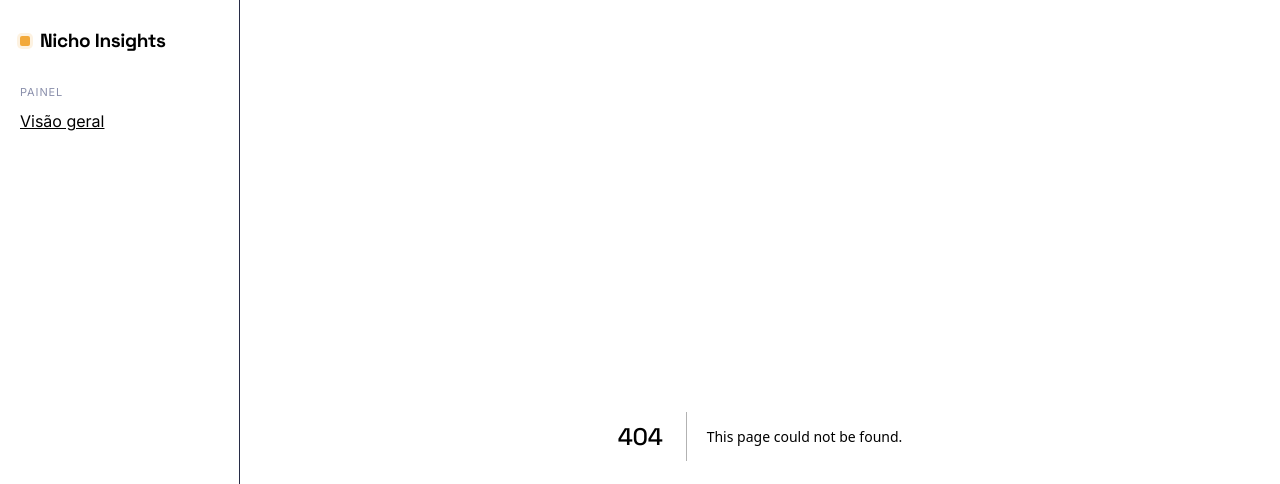
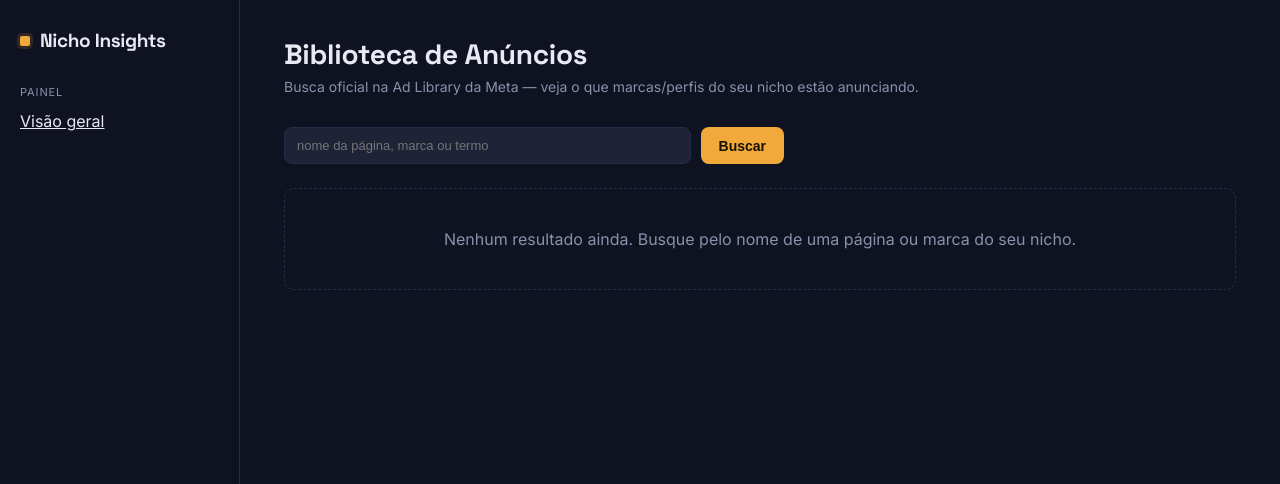
Before and after one commit to telesouttax/igspy, a Next.js app in the folder web/: page /dashboard/ads-library in a window 1280 px wide. Before the commit this address had no page. Shown: the top 484 px of the page. Built offline with nearby package versions, Linux system fonts and the light colour scheme.

Commit message:
Add AdsLibraryPage component for ad search

```diff
--- /dev/null
+++ b/web/app/dashboard/ads-library/page.tsx
@@ -0,0 +1,100 @@
+"use client";
+
+import { useState } from "react";
+
+export default function AdsLibraryPage() {
+  const [query, setQuery] = useState("");
+  const [status, setStatus] = useState<"idle" | "loading" | "error">("idle");
+  const [error, setError] = useState("");
+  const [results, setResults] = useState<any[]>([]);
+
+  async function handleSearch(e: React.FormEvent) {
+    e.preventDefault();
+    if (!query.trim()) return;
+    setStatus("loading");
+    setError("");
+    try {
+      const res = await fetch("/api/ads-library/search", {
+        method: "POST",
+        headers: { "Content-Type": "application/json" },
+        body: JSON.stringify({ query, countries: ["BR"] }),
+      });
+      const data = await res.json();
+      if (!res.ok) throw new Error(data.erro || "Falha na busca.");
+      setResults(data.results ?? []);
+      setStatus("idle");
+    } catch (err: any) {
+      setStatus("error");
+      setError(err.message);
+    }
+  }
+
+  return (
+    <>
+      <h1>Biblioteca de Anúncios</h1>
+      <p className="subtitle">
+        Busca oficial na Ad Library da Meta — veja o que marcas/perfis do seu nicho estão anunciando.
+      </p>
+
+      <form onSubmit={handleSearch} style={{ display: "flex", gap: 10, marginBottom: 24, maxWidth: 500 }}>
+        <input
+          value={query}
+          onChange={(e) => setQuery(e.target.value)}
+          placeholder="nome da página, marca ou termo"
+          style={{
+            flex: 1,
+            background: "var(--surface-2)",
+            border: "1px solid var(--border)",
+            color: "var(--text)",
+            padding: "10px 12px",
+            borderRadius: 8,
+            fontSize: 13,
+          }}
+        />
+        <button className="btn" type="submit" disabled={status === "loading"}>
+          {status === "loading" ? "Buscando..." : "Buscar"}
+        </button>
+      </form>
+
+      {status === "error" && (
+        <div className="empty-state" style={{ borderColor: "var(--danger)", marginBottom: 20 }}>
+          <p style={{ color: "var(--danger)", fontSize: 13 }}>{error}</p>
+        </div>
+      )}
+
+      {results.length === 0 && status !== "error" ? (
+        <div className="empty-state">
+          Nenhum resultado ainda. Busque pelo nome de uma página ou marca do seu nicho.
+        </div>
+      ) : (
+        <div className="grid">
+          {results.map((ad) => (
+            <div className="card" key={ad.id}>
+              <p className="card-title">{ad.page_name ?? "Página desconhecida"}</p>
+              {ad.ad_creative_bodies?.[0] && (
+                <p style={{ fontSize: 13, marginTop: 8, color: "var(--text)" }}>
+                  {ad.ad_creative_bodies[0].slice(0, 160)}
+                </p>
+              )}
+              {ad.ad_delivery_start_time && (
+                <p style={{ fontSize: 11, color: "var(--text-muted)", marginTop: 8 }}>
+                  Ativo desde {new Date(ad.ad_delivery_start_time).toLocaleDateString("pt-BR")}
+                </p>
+              )}
+              {ad.ad_snapshot_url && (
+                <a
+                  href={ad.ad_snapshot_url}
+                  target="_blank"
+                  rel="noreferrer"
+                  style={{ fontSize: 12, color: "var(--accent-2)", display: "inline-block", marginTop: 10 }}
+                >
+                  Ver anúncio completo →
+                </a>
+              )}
+            </div>
+          ))}
+        </div>
+      )}
+    </>
+  );
+}
```
